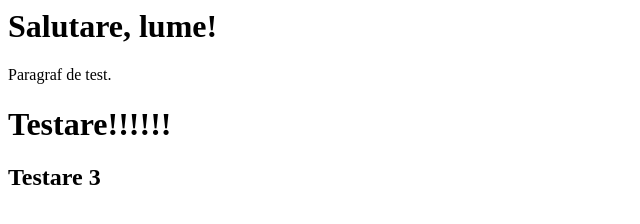
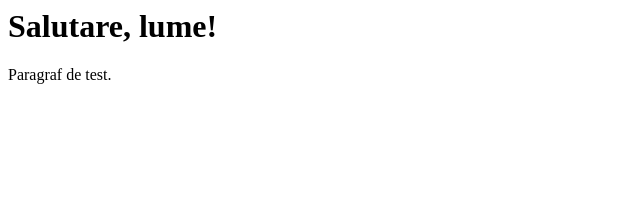
Before and after one commit to Melinte92/Repository-01, a plain HTML site: page index.html in a window 1280 px wide. Shown: the whole page, without its empty margins (0-640 px from the left). Drawn offline with Linux system fonts and the light colour scheme.

Commit message:
Update index.html

```diff
--- a/index.html
+++ b/index.html
@@ -1,4 +1,2 @@
 <h1>Salutare, lume!</h1>
 <p>Paragraf de test.</p>
-<h1>Testare!!!!!!</h1>
-<h2>Testare 3 </h2>
```
